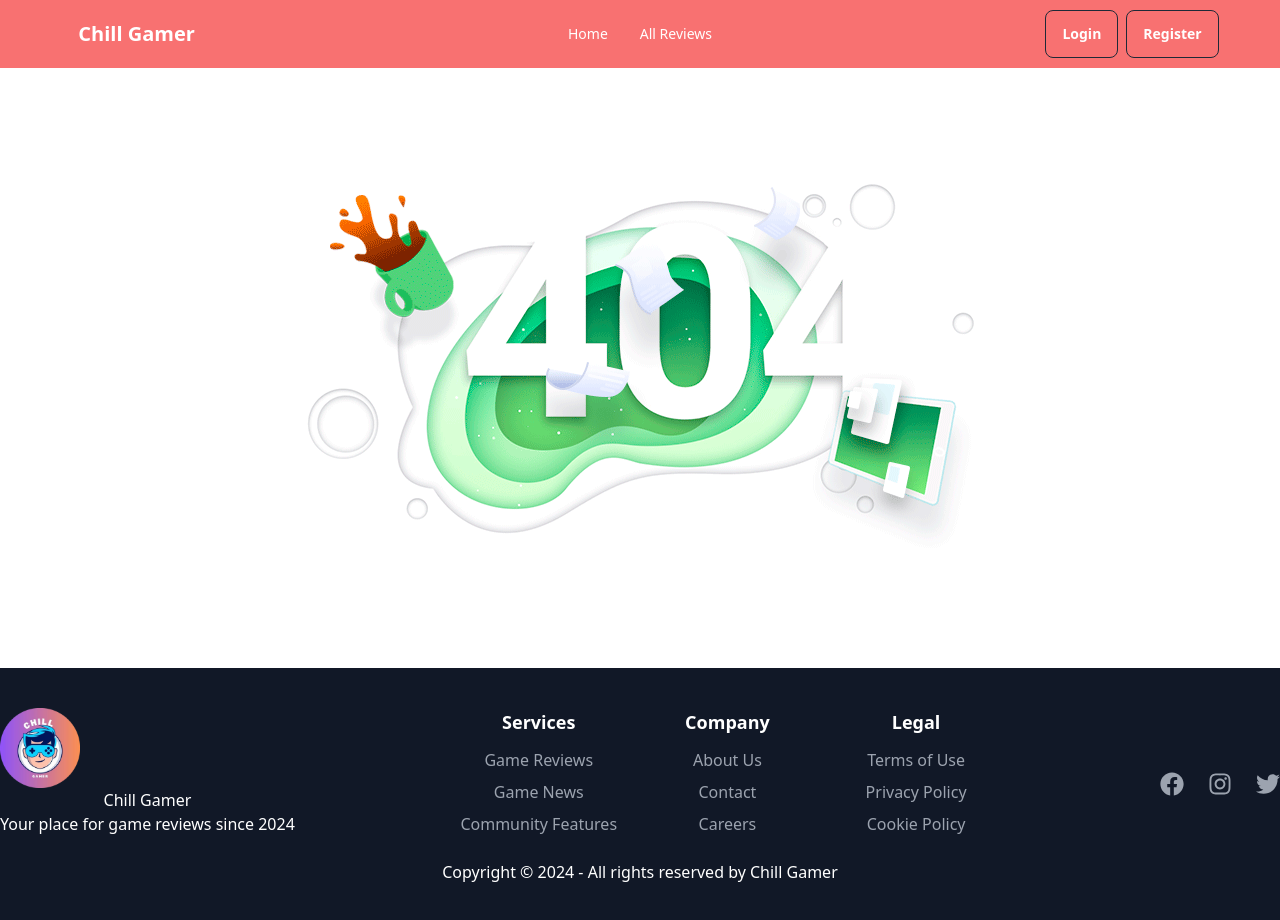
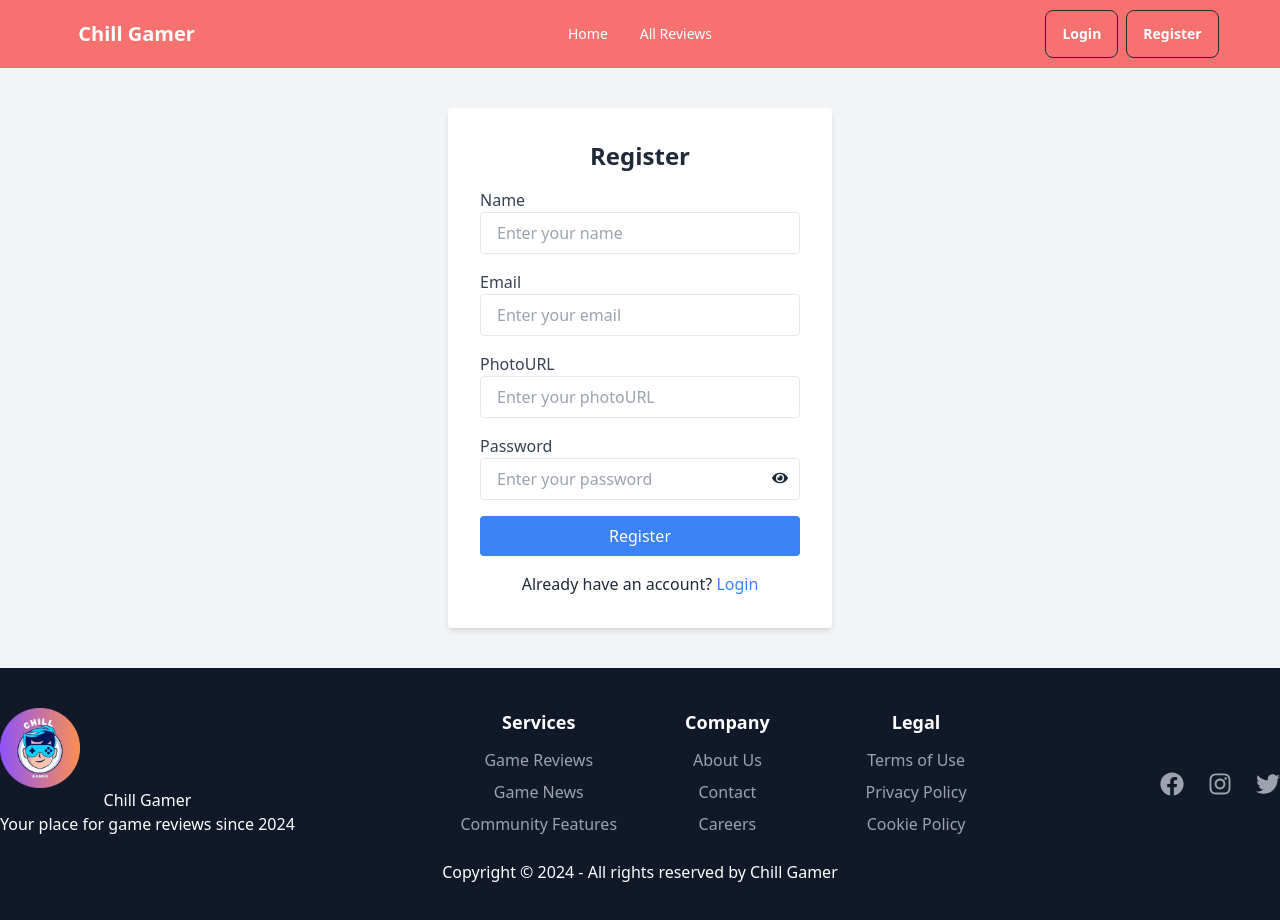
Before and after one commit to RAFIQUL595/B10-Assignment-10-Client-Site, a React (Vite) app: page /register in a window 1280 px wide. Shown: the top 920 px of the page. Built offline with nearby package versions, Linux system fonts and the light colour scheme; no server answers.

Commit message:
Register Section done

```diff
--- a/package.json
+++ b/package.json
@@ -11,15 +11,18 @@
   },
   "dependencies": {
     "aos": "^2.3.4",
+    "firebase": "^11.0.2",
     "localforage": "^1.10.0",
     "match-sorter": "^8.0.0",
     "react": "^18.3.1",
     "react-dom": "^18.3.1",
     "react-helmet": "^6.1.0",
+    "react-hot-toast": "^2.4.1",
     "react-icons": "^5.4.0",
     "react-router-dom": "^7.0.2",
     "react-slideshow-image": "^4.3.2",
-    "sort-by": "^1.2.0"
+    "sort-by": "^1.2.0",
+    "sweetalert2": "^11.14.5"
   },
   "devDependencies": {
     "@eslint/js": "^9.15.0",
--- /dev/null
+++ b/src/components/AuthProvider/AuthProvider.jsx
@@ -0,0 +1,79 @@
+import React, { createContext, useEffect, useState } from "react";
+import auth from "../firebase/firebase.info";
+import {
+  createUserWithEmailAndPassword,
+  onAuthStateChanged,
+  signOut,
+  updateProfile,
+} from "firebase/auth";
+import toast from "react-hot-toast";
+export const AuthContext = createContext(null);
+const AuthProvider = ({ children }) => {
+  const [user, setUser] = useState(null);
+  const [loading, setLoading] = useState(true);
+  const [error, setError] = useState(null);
+
+  // Register With Email and Password
+  const handelEmailLog = (email, password) => {
+    return createUserWithEmailAndPassword(auth, email, password);
+  };
+
+  // Update user profile
+  const updateUser = (name, photo) => {
+    const currentUser = auth.currentUser;
+    if (currentUser) {
+      return updateProfile(currentUser, {
+        displayName: name,
+        photoURL: photo,
+      }).then(() => {
+        setUser({
+          ...currentUser,
+          displayName: name,
+          photoURL: photo,
+        });
+      });
+    }
+  };
+
+  // Log out function using Firebase Auth
+  const logout = () => {
+    signOut(auth)
+      .then(() => {
+        toast.success("You have logged out successfully!");
+        setUser(null);
+      })
+      .catch((error) => {
+        toast.error("Failed to log out. Please try again.");
+        setError(error.message);
+      });
+  };
+
+  useEffect(() => {
+    // Firebase auth state listener
+    const unsubscribe = onAuthStateChanged(auth, (user) => {
+      if (user) {
+        setUser(user);
+      } else {
+        setUser(null);
+      }
+      setLoading(false);
+    });
+
+    // Cleanup the auth listener when component is unmounted
+    return () => unsubscribe();
+  }, []);
+
+  const authInfo = {
+    handelEmailLog,
+    updateUser,
+    user,
+    logout,
+    loading,
+    error,
+  };
+  return (
+    <AuthContext.Provider value={authInfo}>{children}</AuthContext.Provider>
+  );
+};
+
+export default AuthProvider;
--- /dev/null
+++ b/src/components/Login/Login.jsx
@@ -0,0 +1,67 @@
+import React from "react";
+import { FcGoogle } from "react-icons/fc";
+import { FaGithub } from "react-icons/fa";
+import { Link } from "react-router-dom";
+
+const Login = () => {
+  return (
+    <div className="flex justify-center items-center py-10 bg-gray-100">
+      <form className="bg-white p-8 rounded shadow-md w-96">
+        <h2 className="text-2xl font-bold mb-4 text-center">Login</h2>
+        <div className="mb-4">
+          <label htmlFor="email" className="block text-gray-700">
+            Email
+          </label>
+          <input
+            type="email"
+            id="email"
+            className="w-full px-4 py-2 border rounded"
+            placeholder="Enter your email"
+            required
+          />
+        </div>
+        <div className="mb-4">
+          <label htmlFor="password" className="block text-gray-700">
+            Password
+          </label>
+          <input
+            type="password"
+            id="password"
+            className="w-full px-4 py-2 border rounded"
+            placeholder="Enter your password"
+            required
+          />
+        </div>
+        <button
+          type="submit"
+          className="w-full bg-blue-500 text-white py-2 rounded hover:bg-blue-600 transition"
+        >
+          Login
+        </button>
+        <button
+          type="button"
+          className="w-full btn py-2 rounded mt-4 transition"
+        >
+          <FcGoogle></FcGoogle> Login with Google
+        </button>
+        <button
+          type="button"
+          className="w-full btn py-2 rounded mt-4 transition"
+        >
+          <FaGithub></FaGithub> Login with GitHub
+        </button>
+
+        <div className="text-center mt-4">
+          <p>
+            Don't have an account?{" "}
+            <Link to="/register">
+              <span className="text-blue-500 cursor-pointer">Register</span>
+            </Link>
+          </p>
+        </div>
+      </form>
+    </div>
+  );
+};
+
+export default Login;
--- /dev/null
+++ b/src/components/Register/Register.jsx
@@ -0,0 +1,128 @@
+import React, { useContext, useState } from "react";
+import { Link, useNavigate } from "react-router-dom";
+import { AuthContext } from "../AuthProvider/AuthProvider";
+import toast from "react-hot-toast";
+import { FaEye, FaEyeSlash } from "react-icons/fa";
+import Swal from "sweetalert2";
+
+const Register = () => {
+  const { handelEmailLog, updateUser, user } = useContext(AuthContext);
+  const navigate = useNavigate();
+  const [passwordVisible, setPasswordVisible] = useState(false);
+  const handelLogin = (event) => {
+    event.preventDefault();
+    const form = event.target;
+    const name = form.name.value;
+    const email = form.email.value;
+    const photo = form.photoURL.value;
+    const password = form.password.value;
+
+    // Password validation criteria
+    const passwordRegex = /^(?=.*[A-Z])(?=.*[a-z]).{6,}$/;
+
+    if (!passwordRegex.test(password)) {
+      toast.error(
+        "Password should contain an uppercase and a lowercase letter."
+      );
+      return;
+    }
+
+    // Proceed with email registration if the password is valid
+    handelEmailLog(email, password)
+      .then((result) => {
+        // After registration, update user profile
+        updateUser(name, photo)
+          .then(() => {
+            Swal.fire({
+              title: "Registration Successful!",
+              text: `Your account has been created successfully. Welcome ${result?.user?.displayName}`,
+              icon: "success",
+            });
+            navigate("/");
+          })
+          .catch((error) => {
+            toast.error("Failed to update profile. Please try again.");
+          });
+
+        form.reset();
+      })
+      .catch((error) => {
+        toast.error(
+          "This email is already registered. Please use another email."
+        );
+      });
+  };
+  return (
+    <div className="flex justify-center items-center py-10 bg-gray-100">
+      <form
+        onSubmit={handelLogin}
+        className="bg-white p-8 rounded shadow-md w-96"
+      >
+        <h2 className="text-2xl font-bold mb-4 text-center">Register</h2>
+        <div className="mb-4">
+          <label className="block text-gray-700">Name</label>
+          <input
+            type="text"
+            name="name"
+            className="w-full px-4 py-2 border rounded"
+            placeholder="Enter your name"
+            required
+          />
+        </div>
+        <div className="mb-4">
+          <label className="block text-gray-700">Email</label>
+          <input
+            type="email"
+            name="email"
+            className="w-full px-4 py-2 border rounded"
+            placeholder="Enter your email"
+            required
+          />
+        </div>
+        <div className="mb-4">
+          <label className="block text-gray-700">PhotoURL</label>
+          <input
+            type="text"
+            name="photoURL"
+            className="w-full px-4 py-2 border rounded"
+            placeholder="Enter your photoURL"
+            required
+          />
+        </div>
+        <div className="mb-4 relative">
+          <label className="block text-gray-700">Password</label>
+          <input
+            type={passwordVisible ? "text" : "password"}
+            name="password"
+            className="w-full px-4 py-2 border rounded"
+            placeholder="Enter your password"
+            required
+          />
+          <button
+            type="button"
+            onClick={() => setPasswordVisible(!passwordVisible)}
+            className="absolute top-11 right-3 transform -translate-y-1/2"
+          >
+            {passwordVisible ? <FaEyeSlash /> : <FaEye />}
+          </button>
+        </div>
+        <button
+          type="submit"
+          className="w-full bg-blue-500 text-white py-2 rounded hover:bg-blue-600 transition"
+        >
+          Register
+        </button>
+        <div className="text-center mt-4">
+          <p>
+            Already have an account?{" "}
+            <Link to="/login">
+              <span className="text-blue-500 cursor-pointer">Login</span>
+            </Link>
+          </p>
+        </div>
+      </form>
+    </div>
+  );
+};
+
+export default Register;
--- a/src/components/TrendingGamesCard/TrendingGamesCard.jsx
+++ b/src/components/TrendingGamesCard/TrendingGamesCard.jsx
@@ -26,9 +26,6 @@ const TrendingGamesCard = ({ game }) => {
             ? `${game.description.slice(0, 100)}...`
             : game.description}
         </p>
-        <div className="card-actions justify-end">
-          <button className="btn btn-primary btn-sm">Explore Details</button>
-        </div>
       </div>
     </div>
   );
--- /dev/null
+++ b/src/components/firebase/firebase.info.js
@@ -0,0 +1,21 @@
+// Import the functions you need from the SDKs you need
+import { initializeApp } from "firebase/app";
+import { getAuth } from "firebase/auth";
+// TODO: Add SDKs for Firebase products that you want to use
+// https://firebase.google.com/docs/web/setup#available-libraries
+
+// Your web app's Firebase configuration
+const firebaseConfig = {
+  apiKey: "AIzaSyBnB_4bDRlkGNptI-Cdg4urwuHe-pLOlLs",
+  authDomain: "chill-gamer-e6052.firebaseapp.com",
+  projectId: "chill-gamer-e6052",
+  storageBucket: "chill-gamer-e6052.firebasestorage.app",
+  messagingSenderId: "1070716689868",
+  appId: "1:1070716689868:web:ce903135fc1bf145769169",
+};
+
+// Initialize Firebase
+const app = initializeApp(firebaseConfig);
+// Initialize Firebase Authentication and get a reference to the service
+const auth = getAuth(app);
+export default auth;
--- a/src/main.jsx
+++ b/src/main.jsx
@@ -3,9 +3,14 @@ import { createRoot } from "react-dom/client";
 import "./index.css";
 import { RouterProvider } from "react-router-dom";
 import router from "./components/router/router.jsx";
+import AuthProvider from "./components/AuthProvider/AuthProvider.jsx";
+import { Toaster } from "react-hot-toast";
 
 createRoot(document.getElementById("root")).render(
   <StrictMode>
-    <RouterProvider router={router}></RouterProvider>
+    <AuthProvider>
+      <RouterProvider router={router}></RouterProvider>
+    </AuthProvider>
+    <Toaster position="top-center" reverseOrder={false} />
   </StrictMode>
 );
```
Also changed, not shown: src/components/router/router.jsx (+10 -0 lines), 1 other file (tests, documents, lock files or other folders).
